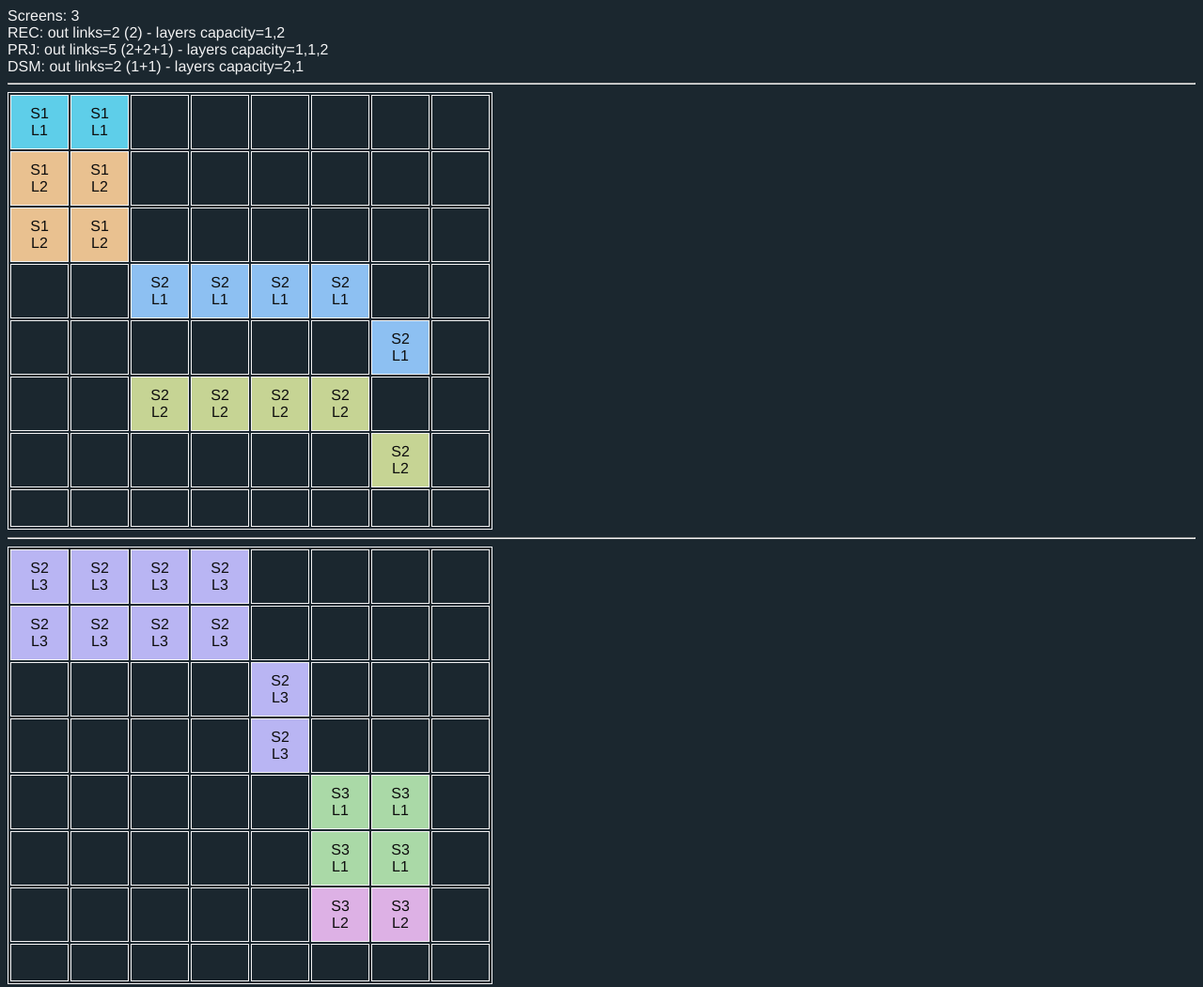
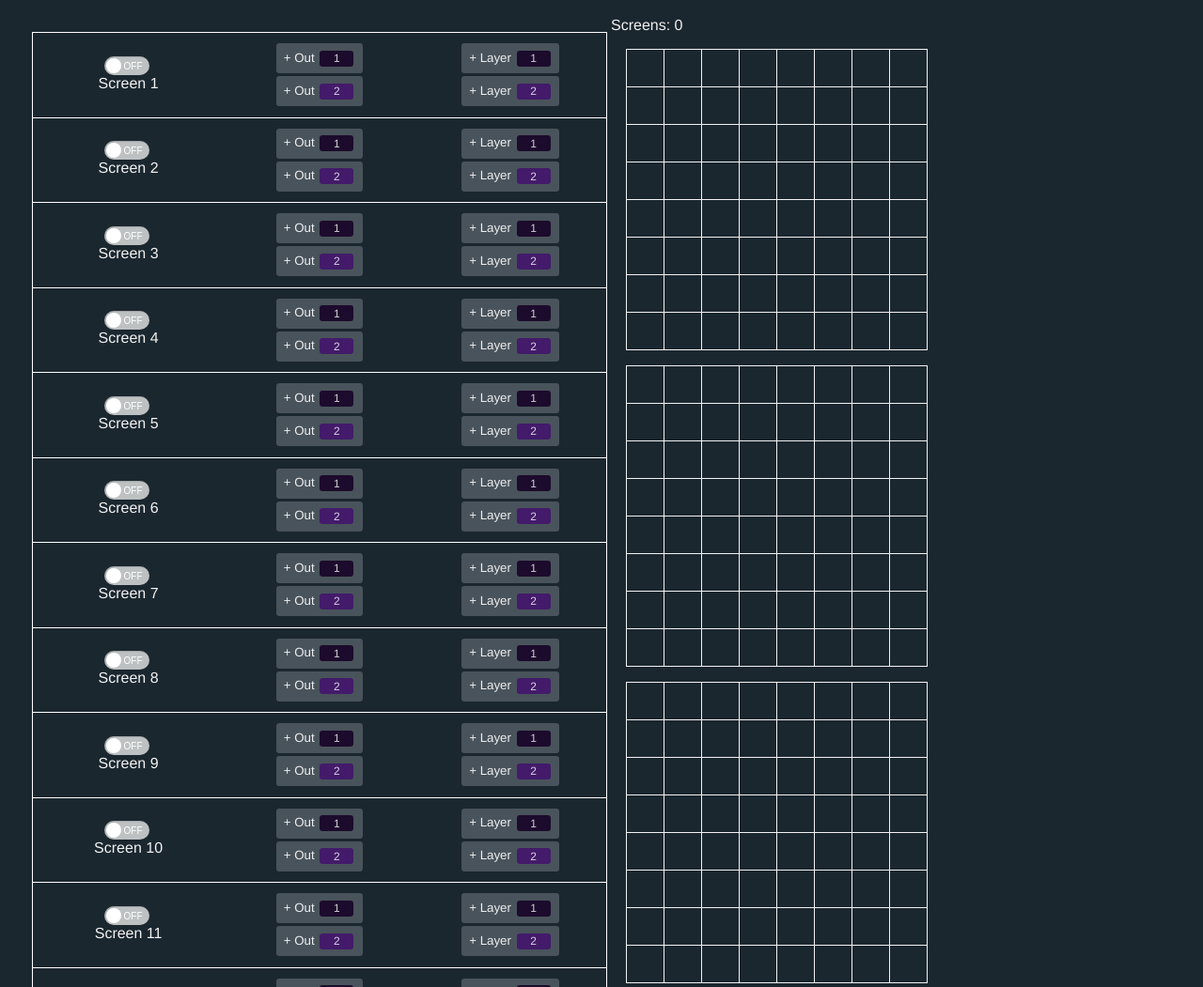
Before and after one commit to albertorighetto/albertorighetto.github.io, a plain HTML site: page index.html in a window 1280 px wide. Shown: the top 1051 px of the page at 94% size. Drawn offline with Linux system fonts and the light colour scheme.

Commit message:
Dynamic screen and layer creation

```diff
--- a/index.html
+++ b/index.html
@@ -3,7 +3,8 @@
 <style>
 table, th, td {
   border: 1px solid;
-
+  border-collapse: collapse;
+  margin: 1em;
 }
 td {
   padding: 10px;
@@ -20,40 +21,197 @@ body {
     color: #f2f2f3;
     font-family: OpenSans,Helvetica Neue,Arial,Helvetica,sans-serif;
 }
+
+* {
+  box-sizing: border-box;
+}
+
+.row {
+  display: flex;
+}
+
+.column-left {
+  flex: 50%;
+  padding: 10px;
+}
+.column-right {
+  flex: 50%;
+  padding: 10px;
+}
+
+.screens {
+  flex: 10%;
+  padding: 10px;
+}
+
+.layers {
+  flex: 10%;
+  padding: 10px;
+}
+
+.addOut {
+	border: 1px solid transparent;
+	cursor: pointer;
+	background: #49535b none;
+	color: hsla(0,0%,100%,.9);
+	font-family: OpenSans,Helvetica Neue,Arial,Helvetica,sans-serif;
+	padding: 0.5em;
+  text-transform: none;
+  text-shadow: none;
+  font-weight: 400;
+  line-height: 1em;
+  font-style: normal;
+  text-align: center;
+  text-decoration: none;
+  border-radius: 0.2rem;
+  margin: 0.1em;
+}
+
+.addLayer {
+	border: 1px solid transparent;
+	cursor: pointer;
+	background: #49535b none;
+	color: hsla(0,0%,100%,.9);
+	font-family: OpenSans,Helvetica Neue,Arial,Helvetica,sans-serif;
+	padding: 0.5em;
+  text-transform: none;
+  text-shadow: none;
+  font-weight: 400;
+  line-height: 1em;
+  font-style: normal;
+  text-align: center;
+  text-decoration: none;
+  border-radius: 0.2rem;
+  margin: 0.1em;
+}
+
+.cap1 {
+	min-width: 3em;
+	background-color: rgb(28, 11, 44);
+	font-size: .75rem;
+	display: inline-block;
+    line-height: 1;
+    vertical-align: baseline;
+    margin: 0 0.16666667em;
+    padding: 0.2em 0.4em;
+    color: hsla(0,0%,100%,.8);
+	border: 0 solid transparent;
+    border-radius: 0.2rem;
+}
+
+.cap2 {
+	min-width: 3em;
+	background-color: rgb(67, 27, 106);
+	font-size: .75rem;
+	display: inline-block;
+    line-height: 1;
+    vertical-align: baseline;
+    margin: 0 0.16666667em;
+    padding: 0.2em 0.4em;
+    color: hsla(0,0%,100%,.8);
+	  border: 0 solid transparent;
+    border-radius: 0.2rem;
+}
+
+#screens_table {
+  width: 100%;
+  border: 0 solid transparent;
+   border-collapse: collapse;
+}
+
+#screens_table td {
+  width: 33%;
+  border: 0 solid transparent;
+}
+
+#screens_table tr {
+  width: 33%;
+  border: 1px solid white;
+}
 </style>
+<link href="switcher.css" rel="stylesheet">
 <script src="jquery-3.6.4.min.js"></script>
+<script src="jquery.switcher.min.js"></script>
+
 <script>
-var resources = [
-	["REC", [2], [1, 2]],
-	["PRJ", [2, 2, 1], [1, 1, 2]],
-	["DSM", [1, 1], [2, 1]]
-];
+
+var screens_data = {}
+
+//{"op":"get","path":"DeviceObject/preconfig/resources/new/$screen/@items/1/$layer/@items/4/control/@props/capability"}\04
 $( document ).ready(function () {
 
-	var vpuQuantity = 3;
-	// Build VPU tables
-	for (var vpu = 1; vpu <= vpuQuantity; vpu++) {
-		var table = $('<table></table>');
-		for (var i = 1; i <= 8; i++) {
-			row = $('<tr id="' + i + '"></tr>');
-			for (var j = 1; j <= 8; j++) {
-				var rowData = $('<td id="' + vpu + '-' + i + '-' + j + '"></td>').addClass('bar').text('');
-				row.append(rowData);
+  compute_vpu();
+
+  var html = '<table id="screens_table">';
+	// Build screens/layers buttons
+	for(var i = 1; i <= 24; i++) {
+		html+= '<tr id="s' + i + '"><td><div class="form-check form-check-inline">';
+		html+= '<input class="form-check-input" type="checkbox" value="on" id="s' + i + '_toggle" /><br /><label for="s' + i + '_toggle">Screen ' + i + '</label></div></td>';
+    html+=	'<td><button class="addOut O1">+ Out <span class="cap1">1</span></button><button class="addOut O2">+ Out <span class="cap2">2</span></button></td>';
+    html+=	'<td><button class="addLayer L1">+ Layer <span class="cap1">1</span></button><button class="addLayer L2">+ Layer <span class="cap2">2</span></button></td></tr>';
   }
-			table.append(row);
+  html+= "</table>";
+  $(".column-left").append(html);
+
+  for(var i = 1; i <= 24; i++) {
+    $("#s" + i + " .L1").click(function() {
+        var id = $(this).parent().parent().attr('id');
+        if($("#" + id + "_toggle").is(':checked')) {
+					//alert($(this).parent().attr('id') + " .addLayer 1");
+          addLayer(id, 1);
 				}
-		$('#vpu' + vpu).append(table);
+        compute_vpu();
+			});
+		$("#s" + i + " .L2").click(function() {
+      var id = $(this).parent().parent().attr('id');
+      if($("#" + id + "_toggle").is(':checked')) {
+          //alert($(this).parent().attr('id') + " .addLayer 1");
+          addLayer(id, 2);
+        }
+        compute_vpu();
+			});
+      $("#s" + i + " .O1").click(function() {
+          var id = $(this).parent().parent().attr('id');
+          if($("#" + id + "_toggle").is(':checked')) {
+  					//alert($(this).parent().attr('id') + " .addLayer 1");
+            addOutput(id, 1);
+  				}
+          compute_vpu();
+  			});
+  		$("#s" + i + " .O2").click(function() {
+        var id = $(this).parent().parent().attr('id');
+        if($("#" + id + "_toggle").is(':checked')) {
+            //alert($(this).parent().attr('id') + " .addLayer 1");
+            addOutput(id, 2);
+          }
+          compute_vpu();
+  			});
+    $("#s" + i + "_toggle").change(function() {
+        screen_id = parseInt($(this).attr('id').slice(1, -7), 10);
+        if(this.checked) {
+          screens_data["s" + screen_id] = {
+            id: screen_id,
+            label: "SCR " + screen_id,
+            links: [],
+            layers: []
+          }
+        } else {
+          delete screens_data["s" + screen_id];
+        }
+        compute_vpu();
+      });
 	}
 
-	var screens = resources.length;
-	$('#stats').append("Screens: " + screens);
-	resources.forEach(screen => {
-		var links = screen[1].reduce((a, b) => a + b, 0);
-		var out_links = screen[1].reduce((a, b) => a + "+"+ b);
 
-		$('#stats').append("<br>" + screen[0] +  ": out links=" + links + " (" + out_links + ")");
-		$('#stats').append(" - layers capacity="+ screen[2]);
-	});
+  function addLayer(id, capacity) {
+    screens_data[id].layers.push(capacity);
+	}
+
+  function addOutput(id, capacity) {
+    screens_data[id].links.push(capacity);
+	}
+
+
 
 	//https://medialab.github.io/iwanthue/
 	var colors = ["#5ecee9",
@@ -77,10 +235,7 @@ $( document ).ready(function () {
 		"#b8d3cd",
 		"#e0c7ce"];
 
-	var row = 1;
-	var column = 1;
-	var vpu = 1;
-	var color_id = 0;
+
 
 	function useCell(vpu, row, column, screen, layer, color) {
 		$('#' + vpu + '-' + row + '-' + column).css("background-color", color);
@@ -98,20 +253,68 @@ $( document ).ready(function () {
 		if(out_links > 4 && !optimized_mode) {
 			layer_capacity *= 2;
 		}
-		console.log(row + layer_capacity);
+		//console.log(row + layer_capacity);
 		if(row + layer_capacity - 1 > 8) {
 			return false; // More than the available input links/layer resources
 		}
 		return true;
 	}
 
-	for (screen_id = 0; screen_id < resources.length; screen_id++) {
-		var screen = resources[screen_id];
-		var name = screen[0];
-		var outputs = screen[1];
-		var out_links = outputs.reduce((a, b) => a + b, 0);
-		var layers = screen[2].reverse();
-		var in_links = layers.reduce((a, b) => a + b, 0);
+  function compute_vpu() {
+    const sorted = Object.keys(screens_data)
+      .sort()
+      .reduce((accumulator, key) => {
+        accumulator[key] = screens_data[key];
+
+        return accumulator;
+      }, {});
+    screens_data = sorted;
+
+    $('.vpus').empty();
+
+    $('#stats').empty();
+    $('#stats').append("Screens: " + Object.keys(screens_data).length);
+
+    for (const [screen, properties] of Object.entries(screens_data)) {
+      var links = properties.links.reduce((a, b) => a + b, 0);
+      //var total_out_links = out_links.reduce((a, b) => a + "+"+ b, 0);
+
+      $('#stats').append("<br>" + screen +  ": out links=" + links + " (" + properties.links.toString() + ")");
+      $('#stats').append(" - layers capacity="+ properties.layers.toString());
+    };
+
+    // Clear existing tables
+    var vpuQuantity = 3;
+  	// Build VPU tables
+  	for (var vpu = 1; vpu <= vpuQuantity; vpu++) {
+  		var table = $('<table></table>');
+  		for (var i = 1; i <= 8; i++) {
+  			row = $('<tr id="' + i + '"></tr>');
+  			for (var j = 1; j <= 8; j++) {
+  				var rowData = $('<td id="' + vpu + '-' + i + '-' + j + '"></td>').addClass('bar').text('');
+  				row.append(rowData);
+  			}
+  			table.append(row);
+  		}
+  		$('.vpus').append(table);
+  	}
+
+    var row = 1;
+  	var column = 1;
+  	var vpu = 1;
+  	var color_id = 0;
+
+  	for (const [screen, properties] of Object.entries(screens_data)) {
+      var id = properties.id;
+      var label = properties.label;
+      //var out_links = properties.links;
+      var layers = properties.layers.toReversed();
+  		//var screen = resources[screen_id];
+  		//var name = screen[0];
+  		//var outputs = screen[1];
+  		var out_links = properties.links.reduce((a, b) => a + b, 0);
+  		//var layers = screen[2].reverse();
+  		var in_links = properties.layers.reduce((a, b) => a + b, 0);
   		var layer_id = 1;
   		var optimized_mode = layers.includes(1) ? false : true;
 
@@ -119,7 +322,6 @@ $( document ).ready(function () {
   		while(layers.length > 0) {
   			layer_capacity = layers.pop(); // Get layer capacity
   			color = colors[color_id++];	// Background color for the cells
-
 
   			//TODO: GESTIRE 8+ OUTPUT LINKS O ATTRAVERSAMENTO VPU CON OUTPUT LINKS
   			if(!isInsideInputLinks(row, column, out_links, layer_capacity, optimized_mode)) {
@@ -129,12 +331,12 @@ $( document ).ready(function () {
   			}
   			// Fill VPU table cells from left to right
   			for(link = 1; link <= out_links; link++) {
-				useCell(vpu, row, column+link-1, screen_id+1, layer_id, color); // Use the first available cell
-				if(layer_capacity == 2) { useCell(vpu, row+1, column+link-1, screen_id+1, layer_id, color); } // Double height because of capacity 2, use also another row
-
-				if(link == 4 && !optimized_mode) { // We crossed the scaling engine boundary and we aren't in optimized mode,
+          if(link == 5 && !optimized_mode) { // We crossed the scaling engine boundary and we aren't in optimized mode,
   					layer_capacity == 2 ? row+= 2 : row++; // We must use another row or 2
   				}
+
+          useCell(vpu, row, column+link-1, id, layer_id, color); // Use the first available cell
+  				if(layer_capacity == 2) { useCell(vpu, row+1, column+link-1, id, layer_id, color); } // Double height because of capacity 2, use also another row
   			}
 
   			layer_capacity == 2 ? row+= 2 : row++; // Done with this layer, set the next available row according to layer capacity
@@ -147,64 +349,24 @@ $( document ).ready(function () {
   			row = 1;
   			column = 1;
   		}
-		/*
-		if(out_links < 5) {
-			layer_id = 1;
-			while(layers.length > 0) {
-				layer_capacity = layers.pop();
-				for(i = row; i < row + layer_capacity; i++) {
-					for(j = column; j < column + out_links; j++) {
-						$('#'+i+'-'+j).css("background-color", colors[color]);
-						$('#'+i+'-'+j).html('<p class="layer">S'+(screen_id+1)+'<br/>L'+layer_id+'</p>');
-					}
-				}
-				color++;
-				row+= layer_capacity;
-				layer_id++;
   	}
   }
 
-		if(out_links >= 5 && out_links <= 8) {
-			layer_id = 1;
-			while(layers.length > 0) {
-				layer_capacity = layers.pop();
-				for(i = row; i < row + layer_capacity; i++) {                 ////CAMBIARE TENENDO CONTO DELL'A CAPO DEI LAYER 2 E DEL MISTO 1+2
-					for(j = column; j < column + out_links; j++) {
-						if(j == column + 4) {
-							i++;
-							row+= layer_capacity;
-						}
-						$('#'+i+'-'+j).css("background-color", colors[color]);
-						$('#'+i+'-'+j).html('<p class="layer">S'+(screen_id+1)+'<br/>L'+layer_id+'</p>');
-					}
-				}
-				color++;
-				row+= layer_capacity;
-				layer_id++;
-			}
-		}
-
-		column+= out_links;
-		*/
-		/*
-		for (i = column; i < column + links; i++) {
-			$('#'+row+'-'+i).css("background-color", colors[color]);
-			row++;
-			color++;
-		}
-		*/
-	}
+	$(function(){
+	   $.switcher();
+	});
 });
 </script>
 
 </head>
+<div class="row">
+	<div class="column-left">
+	</div>
+	<div class="column-right">
     <div id="stats"></div>
-<hr/>
-<div id="vpu1"></div>
-<hr/>
-<div id="vpu2"></div>
-<hr/>
-<div id="vpu3"></div>
+    <div class="vpus"></div>
+	</div>
+</div>
 <body>
 </body>
 </html>
--- /dev/null
+++ b/jquery.switcher.min.js
@@ -0,0 +1 @@
+(function(a){a.switcher=function(c){var b=a("input[type=checkbox],input[type=radio]");if(c!==undefined&&c.length){b=b.filter(c)}b.each(function(){var e=a(this).hide(),d=a(document.createElement("div")).addClass("ui-switcher").attr("aria-checked",e.is(":checked"));if("radio"===e.attr("type")){d.attr("data-name",e.attr("name"))}toggleSwitch=function(f){if(f.target.type===undefined){e.trigger(f.type)}d.attr("aria-checked",e.is(":checked"));if("radio"===e.attr("type")){a(".ui-switcher[data-name="+e.attr("name")+"]").not(d.get(0)).attr("aria-checked",false)}};d.on("click",toggleSwitch);e.on("click",toggleSwitch);d.insertBefore(e)})}})(jQuery);
--- /dev/null
+++ b/switcher.css
@@ -0,0 +1,55 @@
+.ui-switcher {
+  background-color: #bdc1c2;
+  display: inline-block;
+  height: 20px;
+  width: 48px;
+  border-radius: 10px;
+  box-sizing: border-box;
+  vertical-align: middle;
+  position: relative;
+  cursor: pointer;
+  transition: border-color 0.25s;
+  margin: -2px 4px 0 0;
+  box-shadow: inset 1px 1px 1px rgba(0, 0, 0, 0.15);
+}
+.ui-switcher:before {
+  font-family: sans-serif;
+  font-size: 10px;
+  font-weight: 400;
+  color: #ffffff;
+  line-height: 1;
+  display: inline-block;
+  position: absolute;
+  top: 6px;
+  height: 12px;
+  width: 20px;
+  text-align: center;
+}
+.ui-switcher[aria-checked=false]:before {
+  content: 'OFF';
+  right: 7px;
+}
+.ui-switcher[aria-checked=true]:before {
+  content: 'ON';
+  left: 7px;
+}
+.ui-switcher[aria-checked=true] {
+  background-color: #2185d0;
+}
+.ui-switcher:after {
+  background-color: #ffffff;
+  content: '\0020';
+  display: inline-block;
+  position: absolute;
+  top: 2px;
+  height: 16px;
+  width: 16px;
+  border-radius: 50%;
+  transition: left 0.25s;
+}
+.ui-switcher[aria-checked=false]:after {
+  left: 2px;
+}
+.ui-switcher[aria-checked=true]:after {
+  left: 30px;
+}
```
Lines whose indentation alone changed are shown as unchanged.
